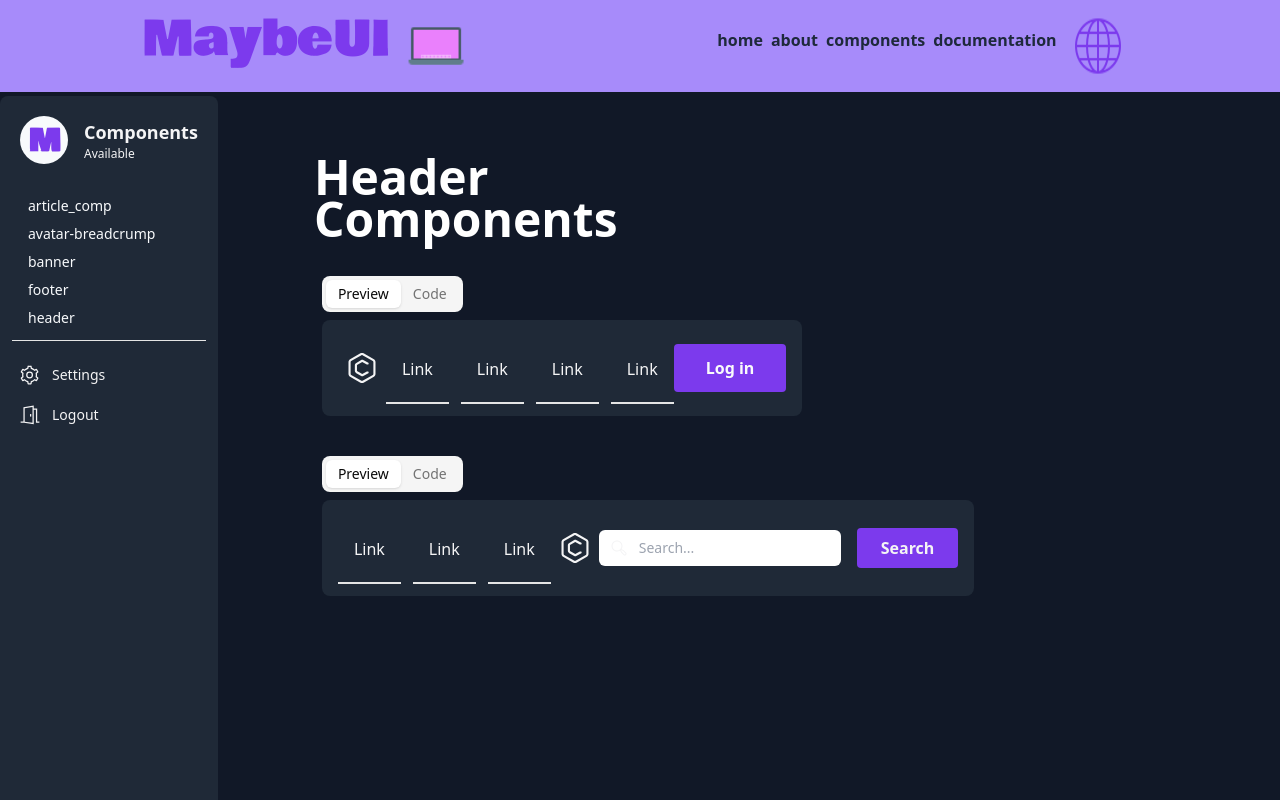
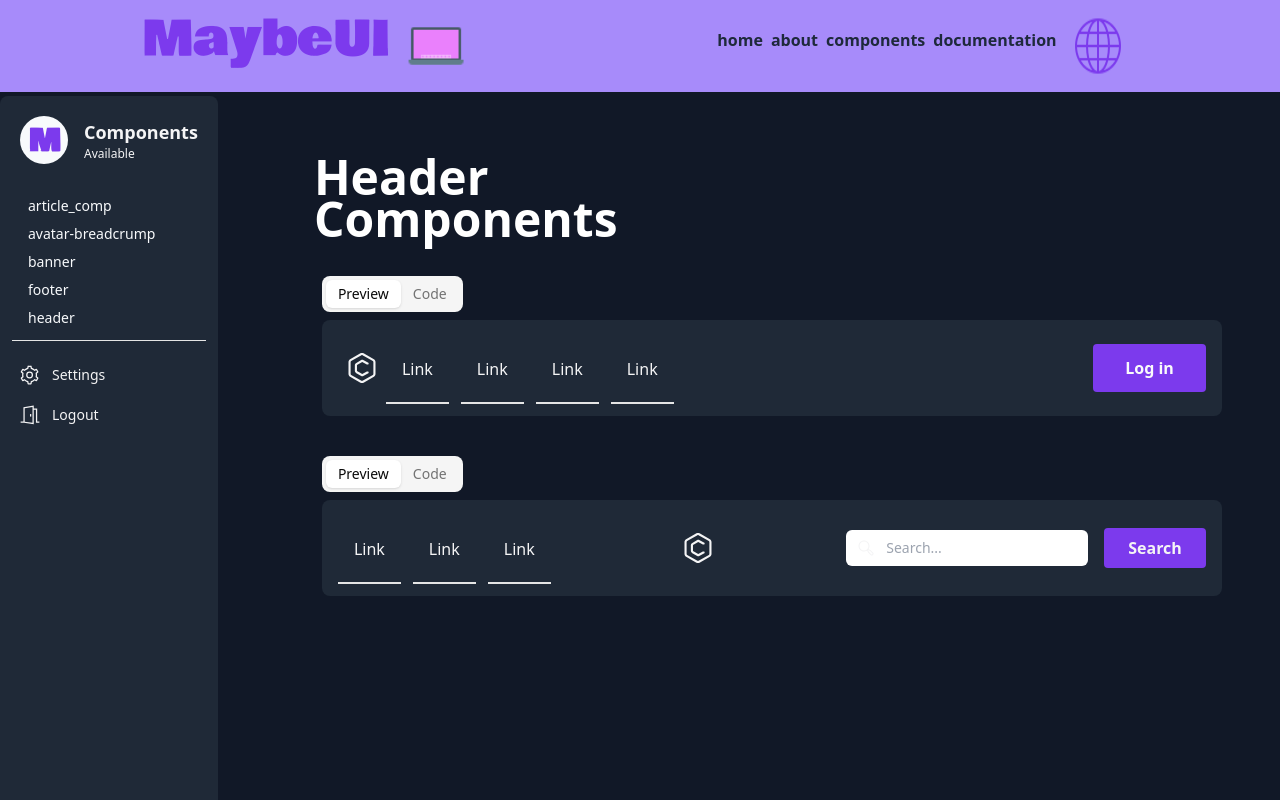
Before and after one commit to guitarbuju/MaybeUI, a Next.js app: page /pages/header in a window 1280 px wide. Built offline with nearby package versions, Linux system fonts and the light colour scheme.

Commit message:
fixed headers

```diff
--- a/src/components/header/header1/Preview.tsx
+++ b/src/components/header/header1/Preview.tsx
@@ -2,8 +2,8 @@ import React from 'react'
 
 const Preview = () => {
   return (
-    <header className=" p-4 basic dark:bg-gray-100 dark:text-gray-800 ">
-	<div className="container flex justify-between  h-16 mx-auto">
+    <header className="min-w-[400px] p-4 basic dark:bg-gray-100 dark:text-gray-800 xl:w-[900px]">
+	<div className="container flex justify-between  h-16 mx-auto w-full">
 		<div className="flex">
 			<a rel="noopener noreferrer" href="#" aria-label="Back to homepage" className="flex items-center p-2">
 				<svg xmlns="http://www.w3.org/2000/svg" fill="currentColor" viewBox="0 0 32 32" className="w-8 h-8 dark:text-violet-600">
--- a/src/components/header/header2/Preview.tsx
+++ b/src/components/header/header2/Preview.tsx
@@ -2,8 +2,8 @@ import React from 'react'
 
 const Preview = () => {
   return (
-    <header className="p-4 basic dark:bg-gray-100 dark:text-gray-800">
-	<div className="container flex justify-between h-16 mx-auto">
+    <header className="min-w-[400px] p-4 basic dark:bg-gray-100 dark:text-gray-800 xl:w-[900px]">
+	<div className="container flex justify-between h-16 mx-auto w-full">
 		<ul className="items-stretch hidden space-x-3 lg:flex">
 			<li className="flex">
 				<a rel="noopener noreferrer" href="#" className="flex items-center px-4 -mb-1 border-b-2 dark:border- dark:text-violet-600 dark:border-violet-600">Link</a>
```
